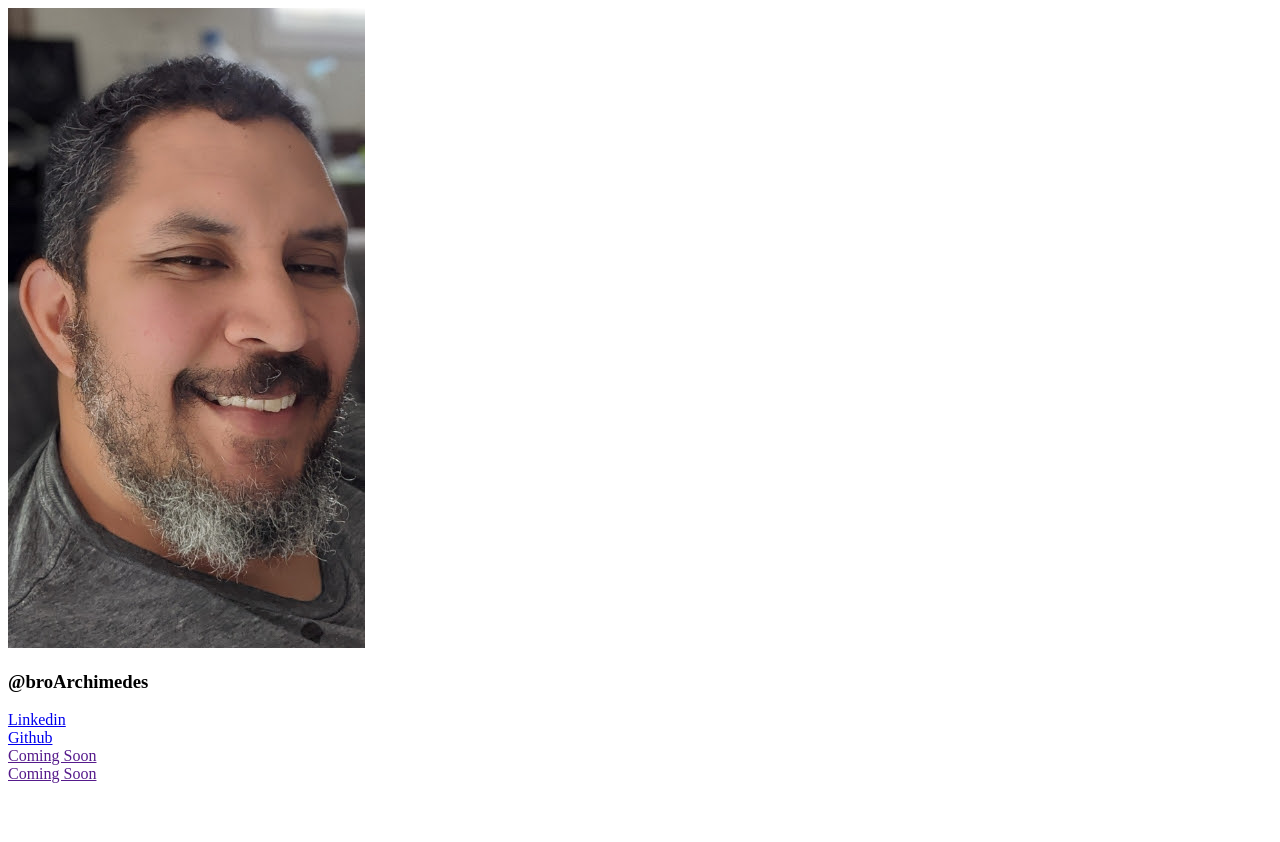
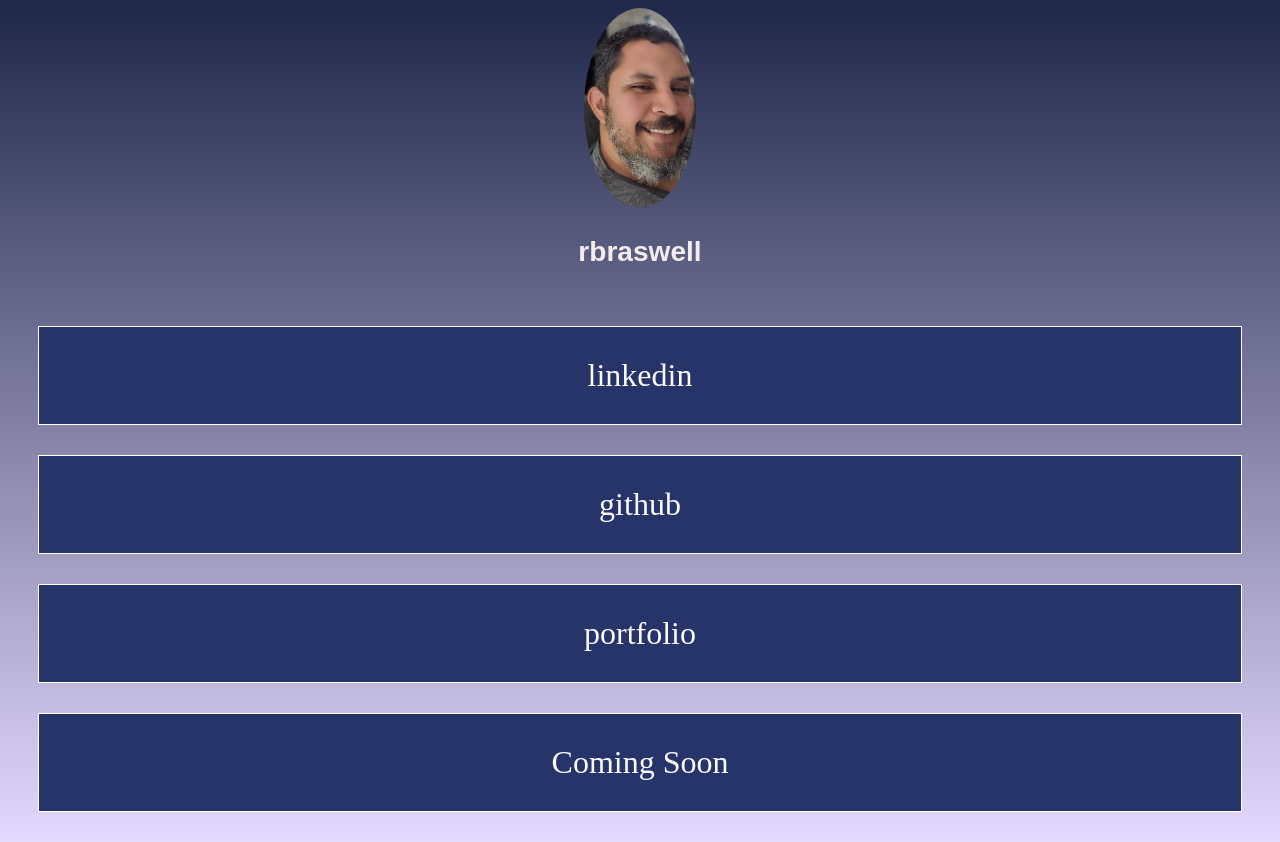
Before and after one commit to ronyelon/LinkTree, a plain HTML site: page index.html in a window 1280 px wide. Before the commit the page ends 800 px from the top, so only its background shows below. Drawn offline with Linux system fonts and the light colour scheme.

Commit message:
updated styling

```diff
--- a/index.html
+++ b/index.html
@@ -17,18 +17,18 @@
     </div>
     <!-- grey @ names-->
     <div class="name">
-        <h3>@broArchimedes</h3>
+        <h3>rbraswell</h3>
     </div>
     <!-- Link bars fully stretched across the page-->
     <div class="container">
         <div>
-            <a href="https:www.linkedin.com/rony-b">Linkedin</a>
+            <a href="https:www.linkedin.com/rony-b">linkedin</a>
         </div>
         <div>
-            <a href="https://github.com/ronyelon">Github</a>
+            <a href="https://github.com/ronyelon">github</a>
         </div>
         <div>
-            <a href="">Coming Soon</a>
+            <a href="https://www.rbraswell.dev">portfolio</a>
         </div>
         <div>
             <a href="">Coming Soon</a>
--- a/style.css
+++ b/style.css
@@ -0,0 +1,49 @@
+body {
+    background: rgb(38, 0, 6);
+    background: linear-gradient(
+        0deg,
+        rgba(38, 0, 6, 1) 0%,
+        rgba(228, 217, 255, 1) 0%,
+        rgba(30, 39, 73, 1) 100%
+    );
+    background-repeat: no-repeat;
+    height: 100%;
+}
+
+.profileImage {
+    border-radius: 50%;
+}
+
+.profileImageContainer {
+    display: flex;
+    align-content: center;
+    justify-content: center;
+    height: 200px;
+}
+
+.name {
+    display: flex;
+    align-content: center;
+    justify-content: center;
+    color: rgb(243, 236, 236);
+    font-family: Arial, Helvetica, sans-serif;
+    font-size: 1.5rem;
+}
+
+a {
+    display: flex;
+    align-content: center;
+    justify-content: center;
+    border: 1px white solid;
+    background-color: #273469;
+    text-decoration: none;
+    font-size: 2rem;
+    color: #fafaff;
+    margin: 30px;
+    padding: 30px;
+}
+
+a:hover {
+    transform: scale(1.02);
+    box-shadow: 5px 5px 10px 2px rgba(0, 0, 0, 0.8);
+}
```
